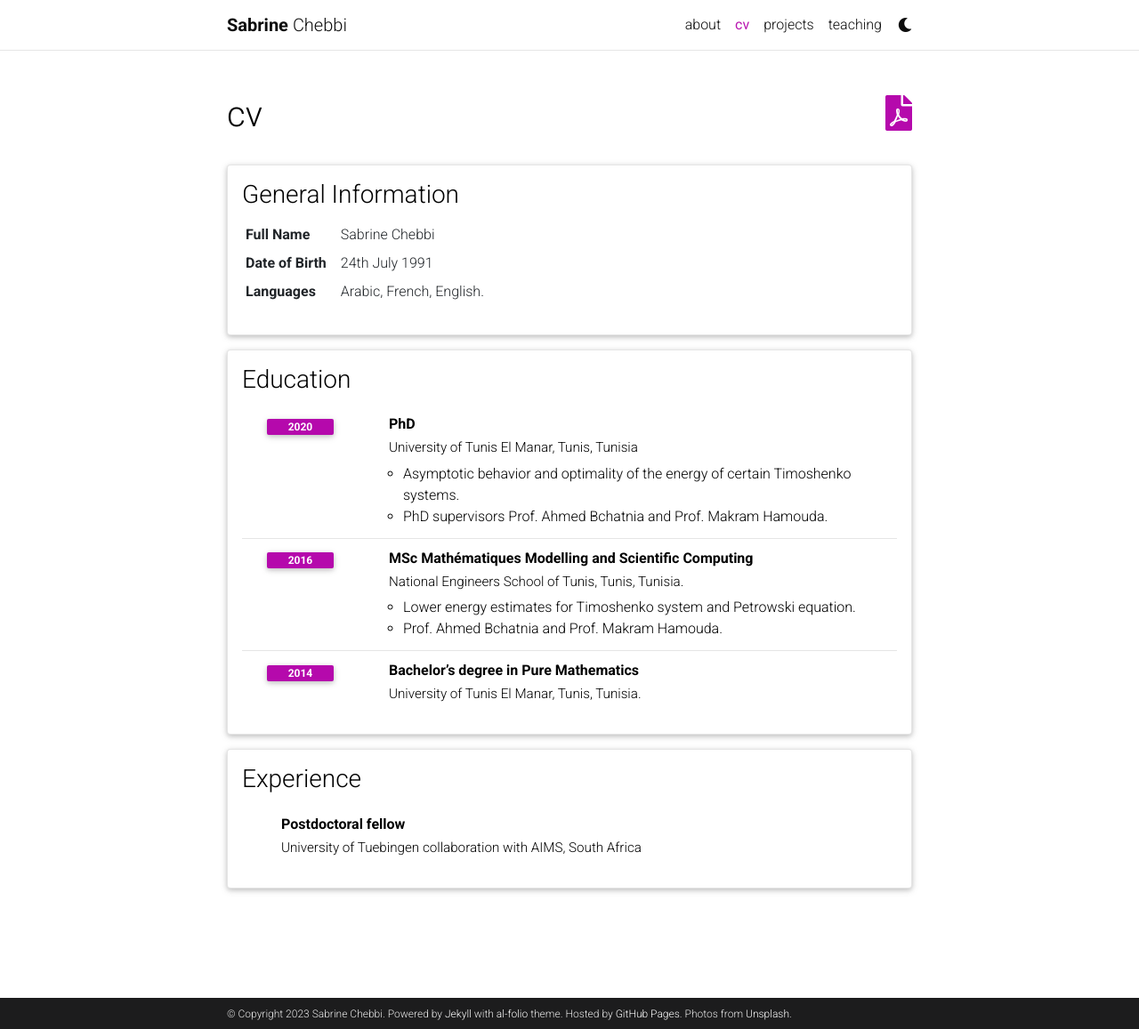
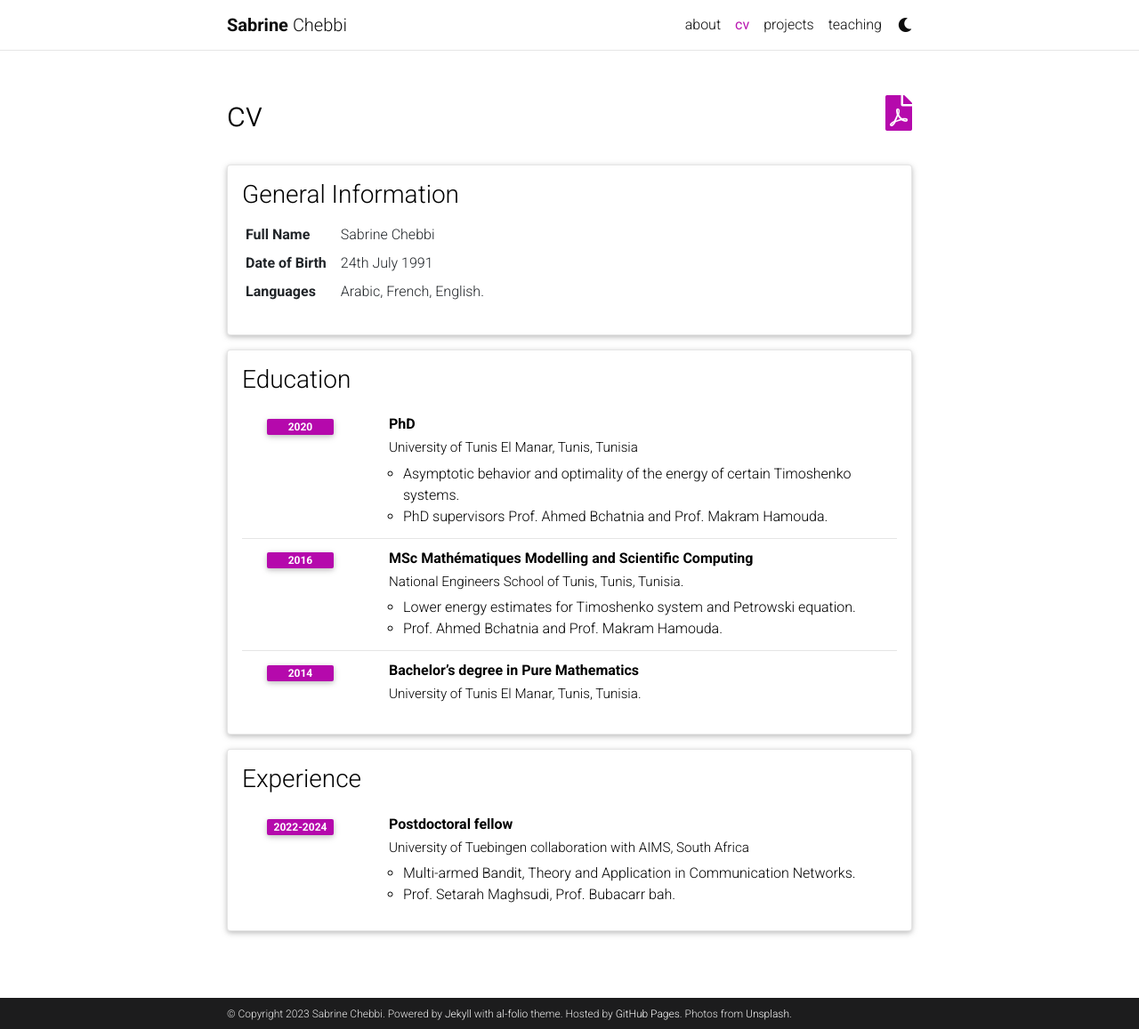
Before and after one commit to Sabrine-stack/Sabrine-stack.github.io, a Jekyll site: the page built from _pages/cv.md, in a window 1280 px wide and 1157 px high. Shown: the whole window at 89% size. Built offline with Jekyll 4.4.1, drawn with Linux system fonts in a browser that asks for light colours; comment, search, counter and statistics services are not loaded; a style sheet for code colours, icons or effects is not loaded.

Commit message:
Update cv.yml

```diff
--- a/_data/cv.yml
+++ b/_data/cv.yml
@@ -34,3 +34,7 @@
   contents:
    - title: Postdoctoral fellow
      institution: University of Tuebingen collaboration with AIMS, South Africa
+     year: 2022-2024
+     description:
+        - Multi-armed Bandit, Theory and Application in Communication Networks.
+        - Prof. Setarah Maghsudi, Prof. Bubacarr bah.
```
